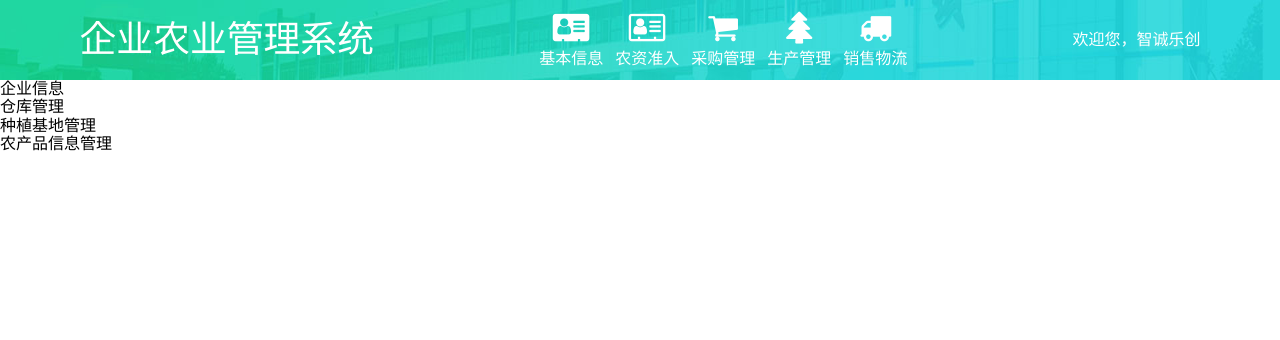
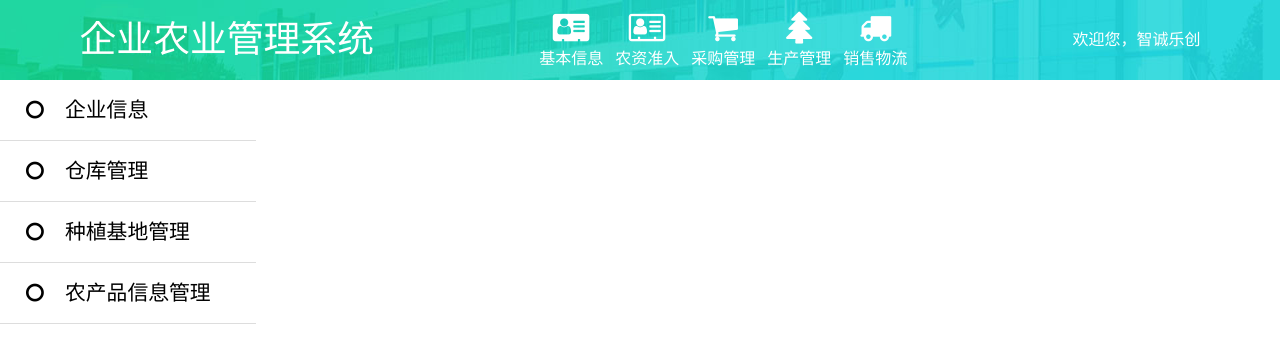
Before and after one commit to bicycler1/Traceable-produce, a Vue app: page /#/enterprise in a window 1280 px wide. Shown: the top 340 px of the page. Built offline with nearby package versions, Linux system fonts and the light colour scheme.

Commit message:
enterprise页面中leftlist的样式完成

```diff
--- a/src/views/Enterprise.vue
+++ b/src/views/Enterprise.vue
@@ -5,6 +5,7 @@
         <div v-for="(item,id) in list"
             :key="id"
         >
+            <i class="fa fa-circle-o"></i>
             {{item}}
         </div>
       </div>
@@ -21,6 +22,21 @@
     background-color: #fff;
     box-sizing: border-box;
     z-index: -1;
+}
+.left-list>div{
+    padding: 0 26px;
+    line-height: 60px;
+    height: 60px;
+    font-size: 1.3rem;
+    border-bottom: 1px solid #ddd;
+}
+.left-list>div>i{
+    margin-right: 16px;
+}
+.left-list>div:hover{
+    background-color: #25aed4;
+    border-left: 6px solid #1b82b4;
+    color: #fff;
 }
 </style>
 
```
